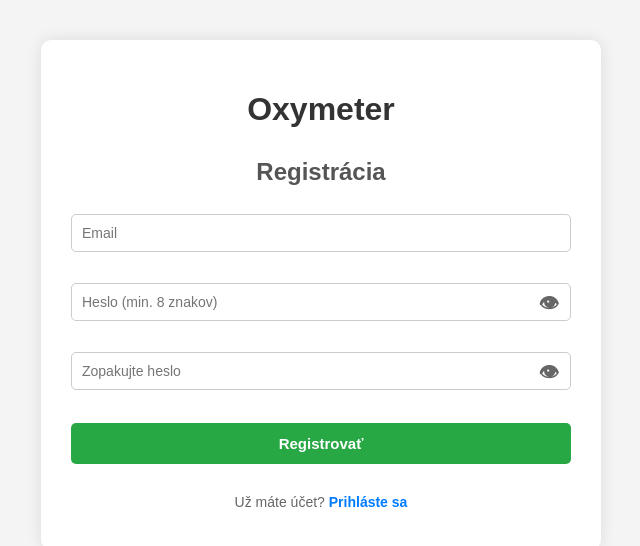
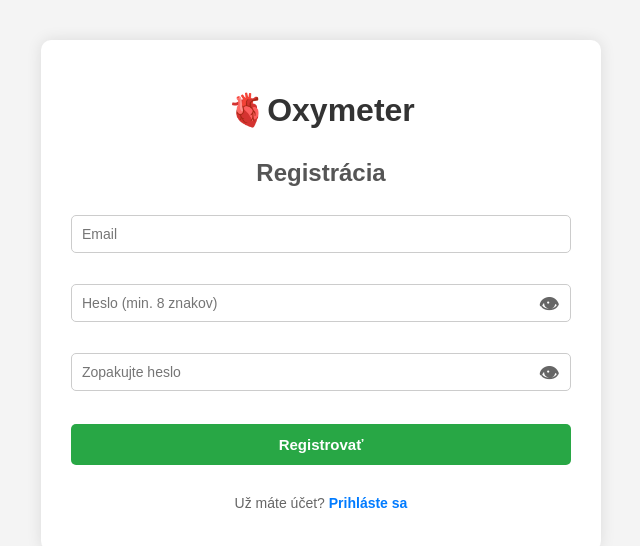
Before and after one commit to Juraj420/oxymeter-server, a website: page public/index.html in a window 1280 px wide. Shown: the whole page, without its empty margins (319-959 px from the left). Drawn offline with Linux system fonts and the light colour scheme.

Commit message:
Add heart emoji to Oxymeter title

```diff
--- a/public/index.html
+++ b/public/index.html
@@ -8,7 +8,7 @@
 </head>
 <body>
 <div class="container">
-  <h1>Oxymeter</h1>
+  <h1>🫀Oxymeter</h1>
 
   <div id="auth">
     <!-- Registrácia -->
```
